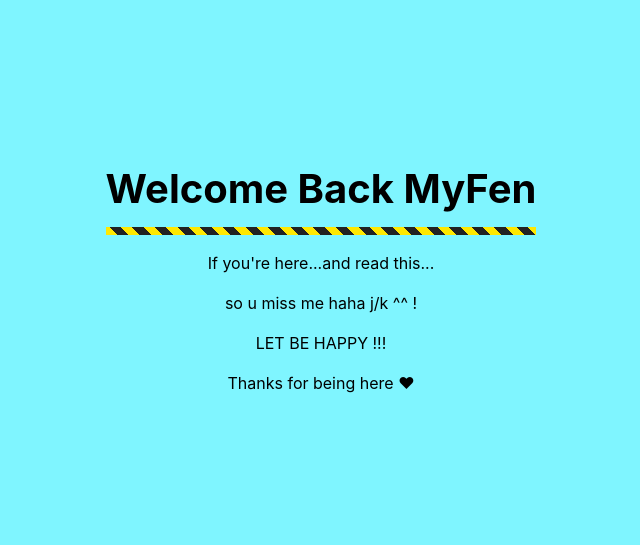
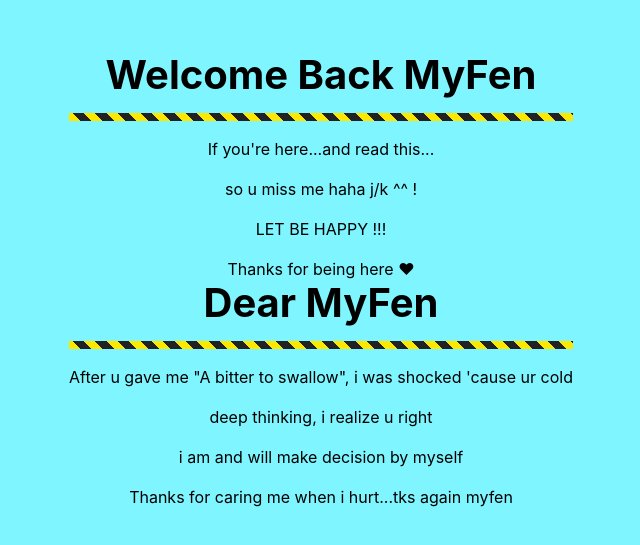
Before and after one commit to bosowon/0812, a website: page index.html in a window 1280 px wide. Shown: the part 119-664 px from the top of the page, without its empty margins (319-959 px from the left). Drawn offline with Linux system fonts and the light colour scheme.

Commit message:
Update index.html

```diff
--- a/index.html
+++ b/index.html
@@ -55,6 +55,12 @@
 
        <p>LET BE HAPPY !!!</p><p>Thanks for being here ♥
       </p>
+
+<h1>Dear MyFen</h1>
+       <p>After u gave me "A bitter to swallow", i was shocked 'cause ur cold</p><p>deep thinking, i realize u right</p>
+
+       <p>i am and will make decision by myself</p><p>Thanks for caring me when i hurt...tks again myfen
+      </p>
     </main>
   </body>
 </html>
```
